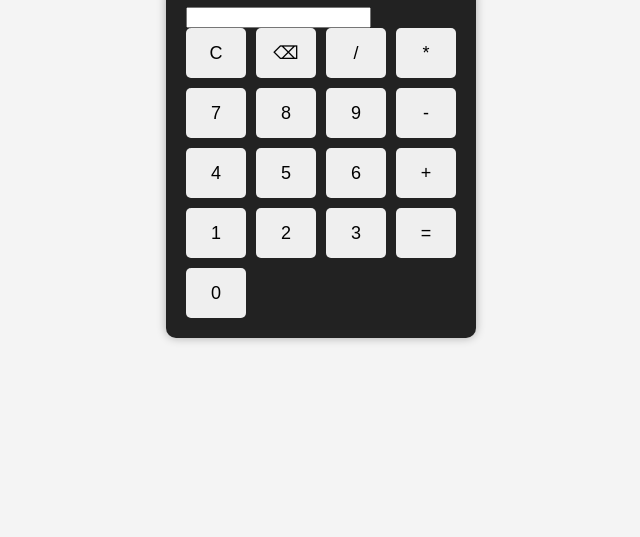
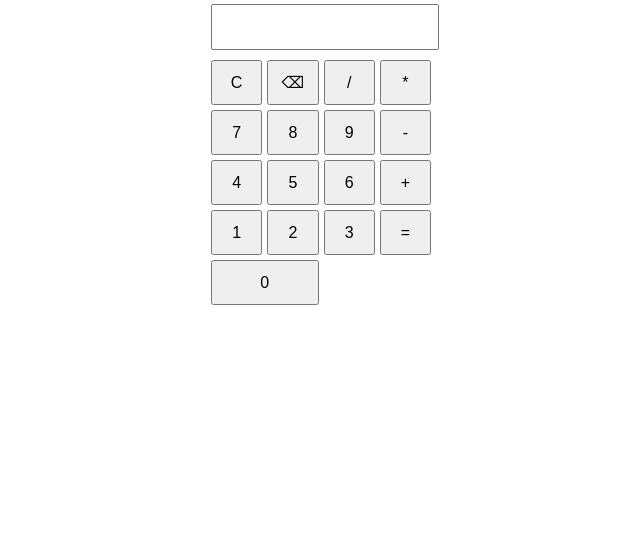
Before and after one commit to k0l1n1/BASIC-CALCULATOR, a plain HTML site: page index.html in a window 1280 px wide. Shown: the part 279-816 px from the top of the page, without its empty margins (319-959 px from the left). Drawn offline with Linux system fonts and the light colour scheme.

Commit message:
Refactor calculator styles and layout
Updated styles for calculator layout and button sizes.

```diff
--- a/style.css
+++ b/style.css
@@ -4,49 +4,40 @@ body {
     justify-content: center;
     align-items: center;
     height: 100vh;
-    background: #f4f4f4;
+    margin: 0;
+}
+
+/* Container to keep title above calculator */
+.container {
+    text-align: center;
 }
 
 .calculator {
-    background: #222;
-    padding: 20px;
-    border-radius: 10px;
-    box-shadow: 0 0 10px rgba(0,0,0,0.3);
+    width: 220px;
+    margin-top: 10px;
 }
 
-#display {
+#result {
     width: 100%;
-    height: 50px;
+    height: 40px;
+    font-size: 18px;
     margin-bottom: 10px;
-    font-size: 20px;
     text-align: right;
-    padding: 5px;
-    border: none;
-    border-radius: 5px;
 }
 
 .buttons {
     display: grid;
-    grid-template-columns: repeat(4, 60px);
-    gap: 10px;
+    grid-template-columns: repeat(4, 1fr);
+    gap: 5px;
 }
 
 button {
-    height: 50px;
-    font-size: 18px;
-    border: none;
-    border-radius: 5px;
+    height: 45px;
+    font-size: 16px;
     cursor: pointer;
 }
 
-.operator {
-    background: orange;
-    color: white;
-}
-
-.equal {
-    background: green;
-    color: white;
+.zero {
     grid-column: span 2;
 }
 
```
